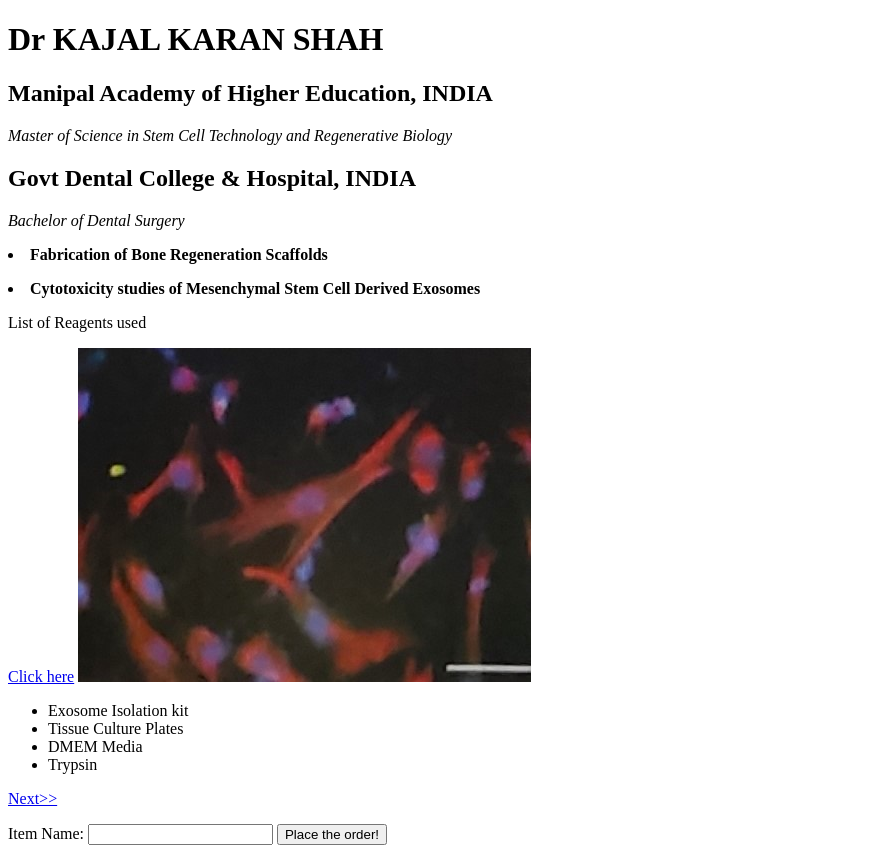
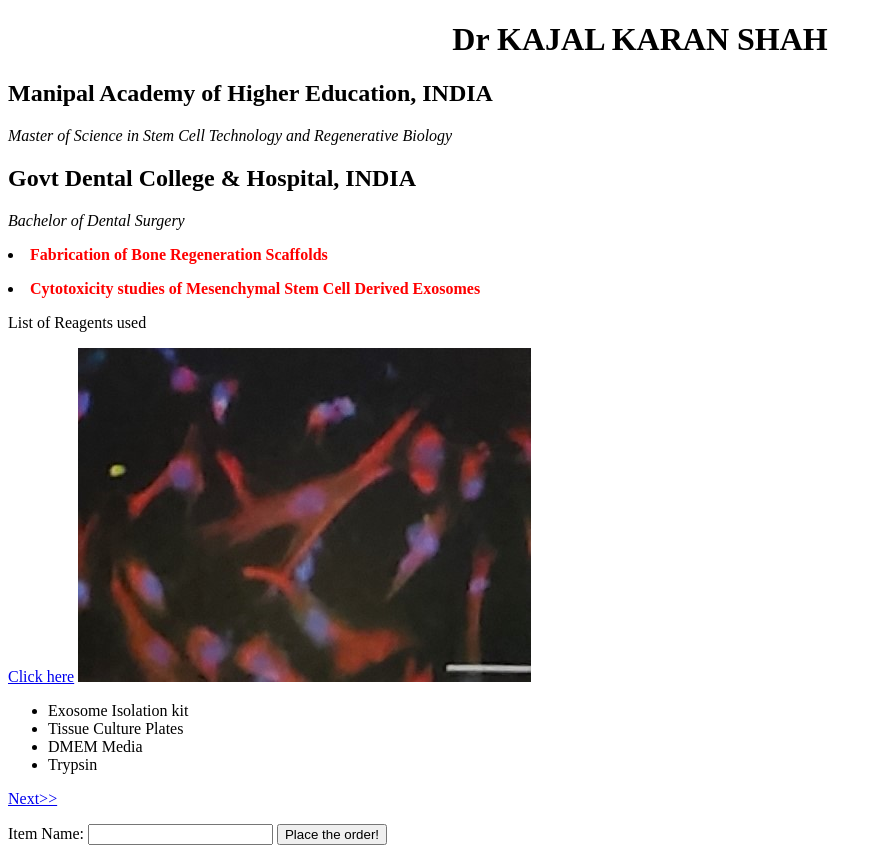
Before and after one commit to Kajalkaran/html-practice, a plain HTML site: page index.html in a window 1280 px wide. Shown: the whole page, without its empty margins (0-882 px from the left). Drawn offline with Linux system fonts and the light colour scheme.

Commit message:
html practice

```diff
--- a/index.html
+++ b/index.html
@@ -2,13 +2,13 @@
 <html>
     <head></head>
     <body>
-        <h1> Dr KAJAL KARAN SHAH </h1>
+        <h1> <center>Dr KAJAL KARAN SHAH</center> </h1>
         <p><h2>Manipal Academy of Higher Education, INDIA</h2></p>
         <p><em>Master of Science in Stem Cell Technology and Regenerative Biology</em></p>
         <p><h2>Govt Dental College & Hospital, INDIA</h2></p>
         <p><em>Bachelor of Dental Surgery</em></p>
-        <p><strong><li>Fabrication of Bone Regeneration Scaffolds</li></strong></p>
-        <p><strong><li>Cytotoxicity studies of Mesenchymal Stem Cell Derived Exosomes</li></strong></p>
+        <p><strong><li><span style= "color:red; font-weight:bold">Fabrication of Bone Regeneration Scaffolds</span></li></strong></p>
+        <p><strong><li><span style= "color:red; font-weight:bold">Cytotoxicity studies of Mesenchymal Stem Cell Derived Exosomes</span> </li></strong></p>
         <p>List of Reagents used</p>
         <p>
             <a href = "https://sigmaaldrich.com/">Click here</a>
```
